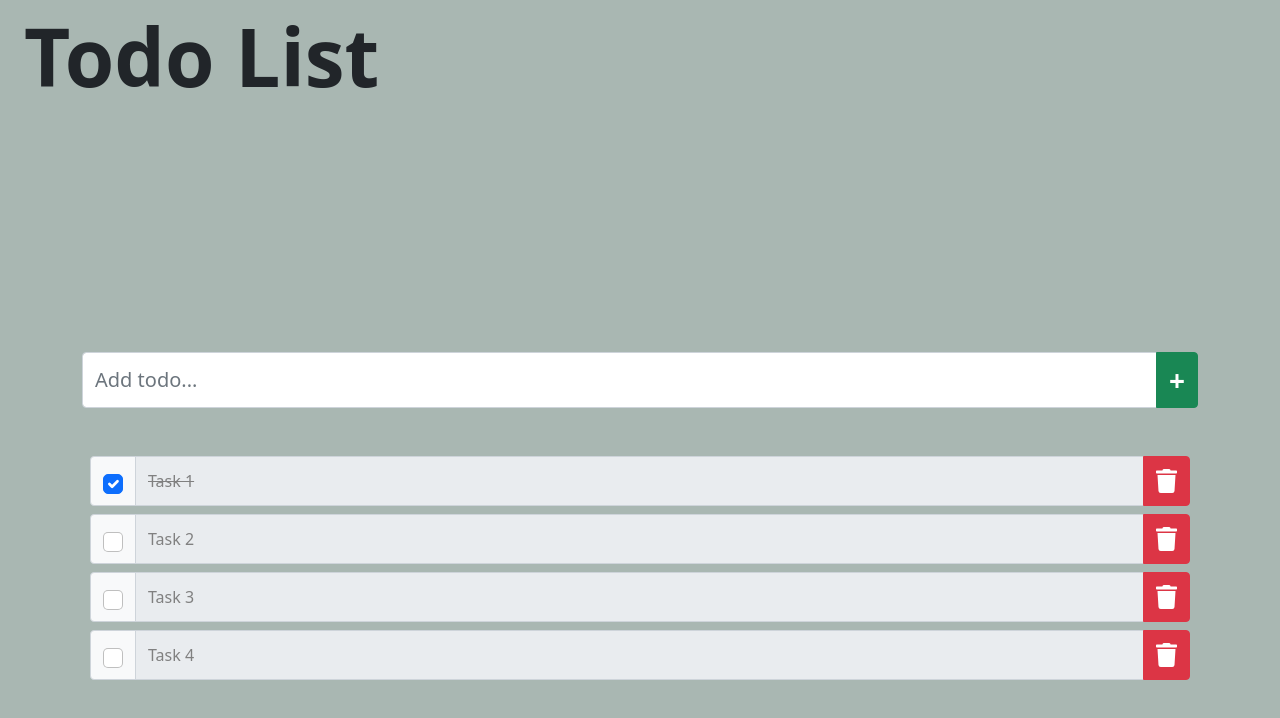
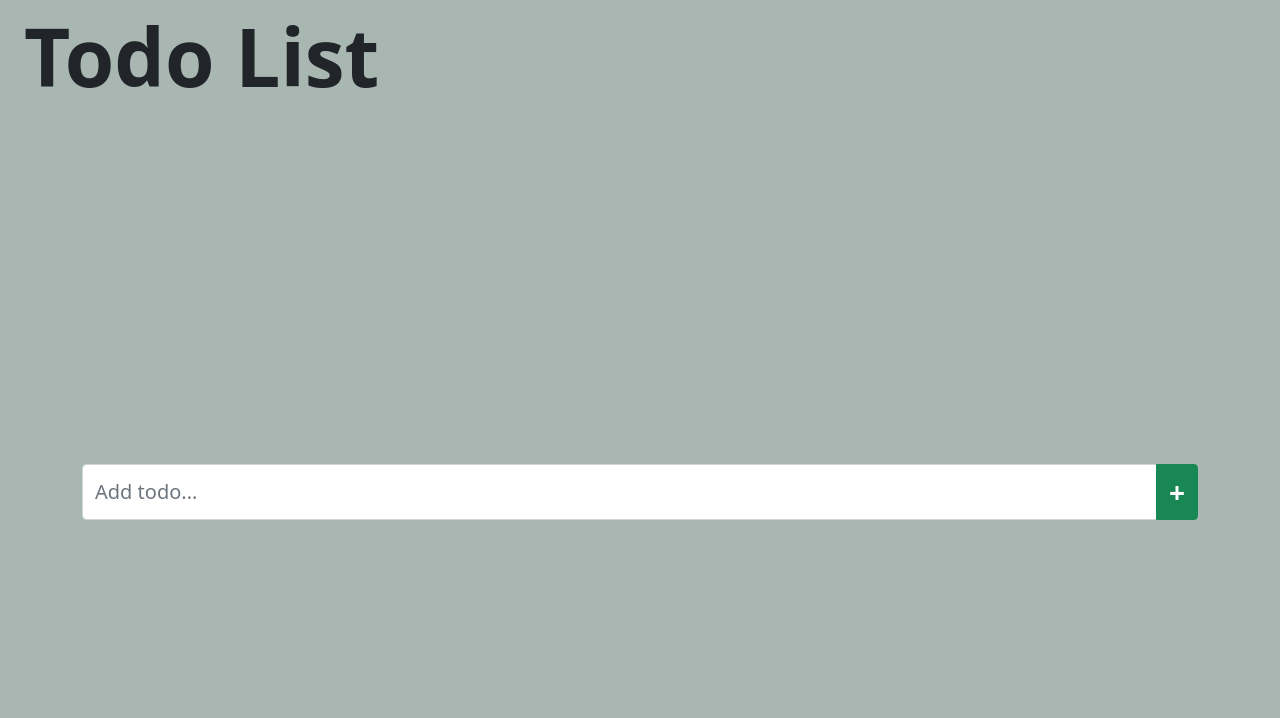
Before and after one commit to gemmen29/todo-react, a React (Create React App) app: page / in a window 1280 px wide. Shown: the top 718 px of the page. Built offline with nearby package versions, Linux system fonts and the light colour scheme.

Commit message:
Update homepage link and remove dummy data

```diff
--- a/src/App.js
+++ b/src/App.js
@@ -5,17 +5,10 @@ import Header from './components/Header/Header';
 import AddNewTodo from './components/Todo/AddNewTodo/AddNewTodo';
 import DisplayTodo from './components/Todo/DisplayTodo/DisplayTodo';
 
-const dummyData = [
-  { id: '1', title: 'Task 1', completed: true },
-  { id: '2', title: 'Task 2', completed: false },
-  { id: '3', title: 'Task 3', completed: false },
-  { id: '4', title: 'Task 4', completed: false },
-];
-
 const todoKey = 'todos';
 
 function App() {
-  const [todos, setTodos] = useState(dummyData);
+  const [todos, setTodos] = useState([]);
 
   useEffect(() => {
     if (localStorage.getItem(todoKey)) {
```
